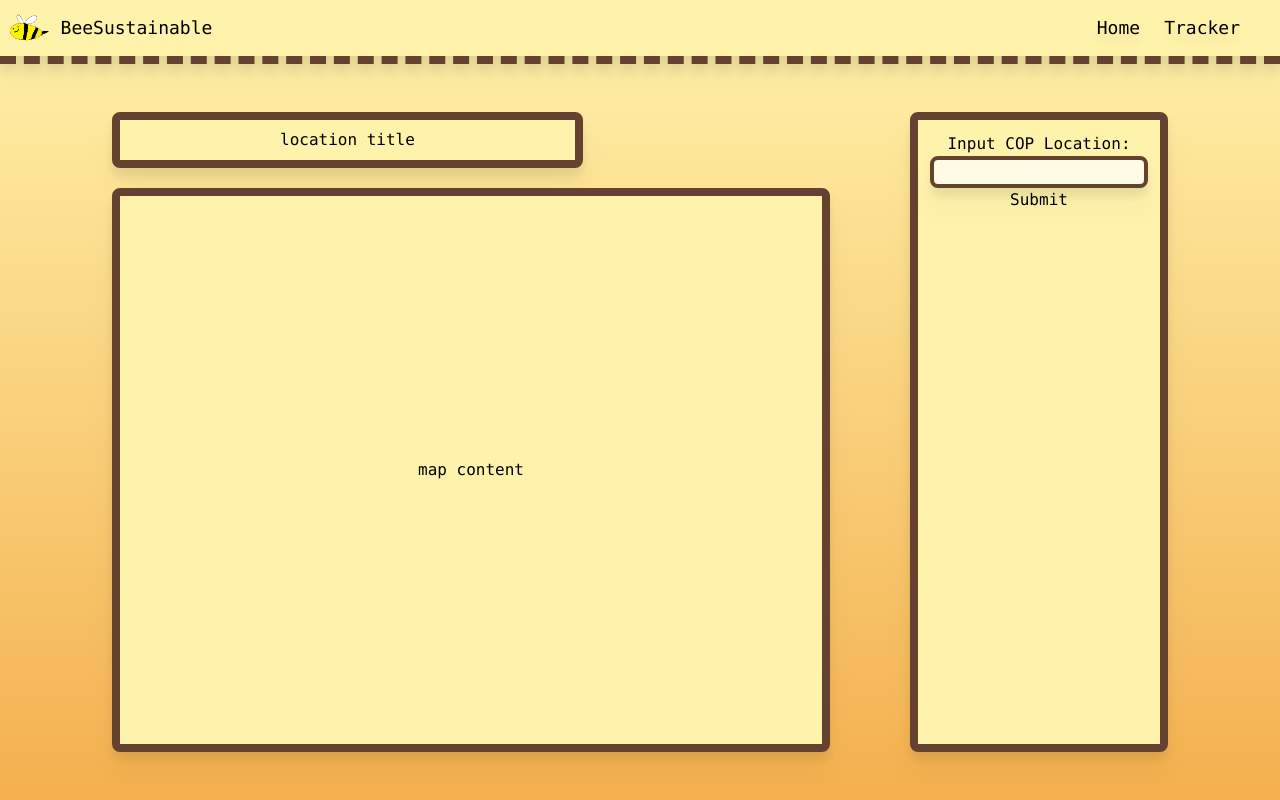
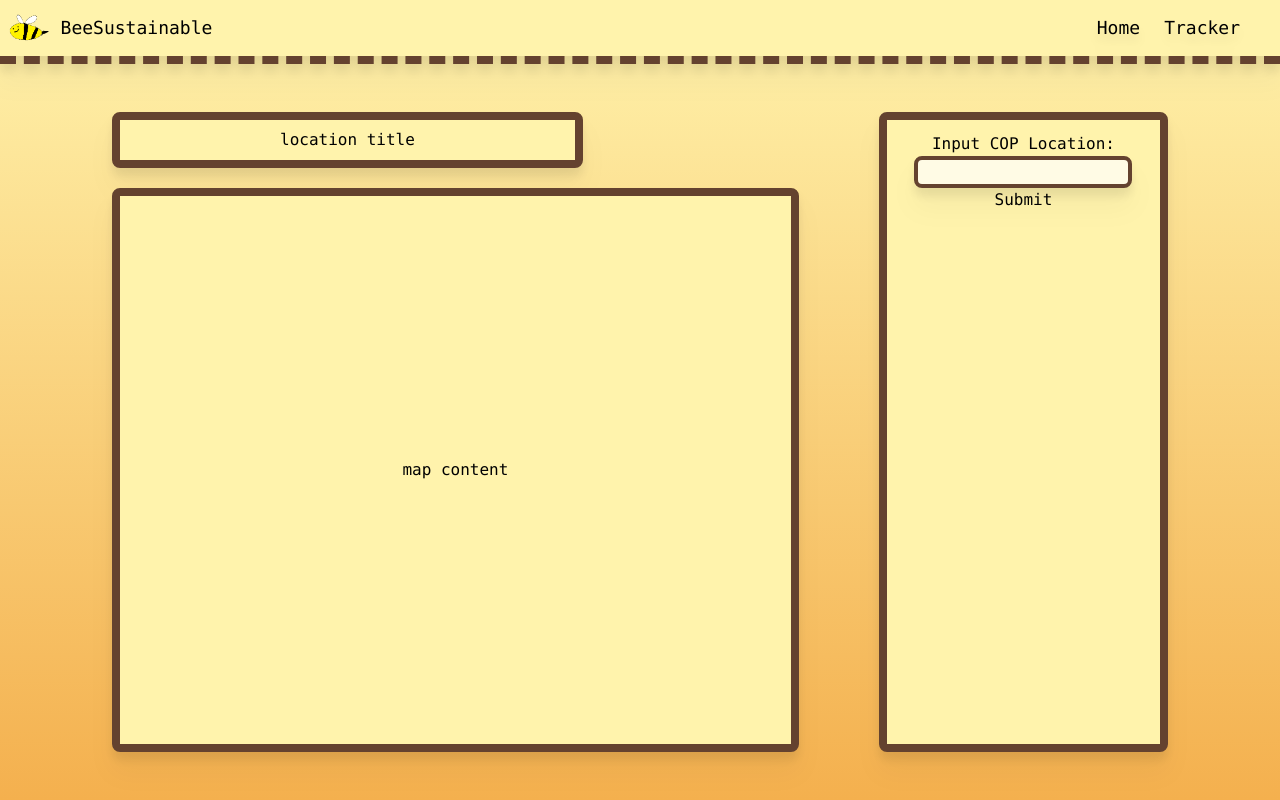
Before and after one commit to ben123-source/beesustainable, a React (Create React App) app: page /tracker in a window 1280 px wide. Built offline with nearby package versions, Linux system fonts and the light colour scheme.

Commit message:
Update Tracker.js

```diff
--- a/src/Tracker.js
+++ b/src/Tracker.js
@@ -15,7 +15,7 @@ const Tracker = () => {
 						<div class="self-center grow">map content</div>
 					</div>
 				</div>
-				<div class="flex bg-[#FFF3AC] basis-1/4 text-center block border-[#64422F] border-8 rounded-lg drop-shadow-xl">
+				<div class="flex bg-[#FFF3AC] basis-2/6 text-center block border-[#64422F] border-8 rounded-lg drop-shadow-xl">
 					<div class="block p-3 self-center min-h-full min-w-full overflow-y-scroll scrollable-container">
 						{" "}
 						<UserInputForm />
```
